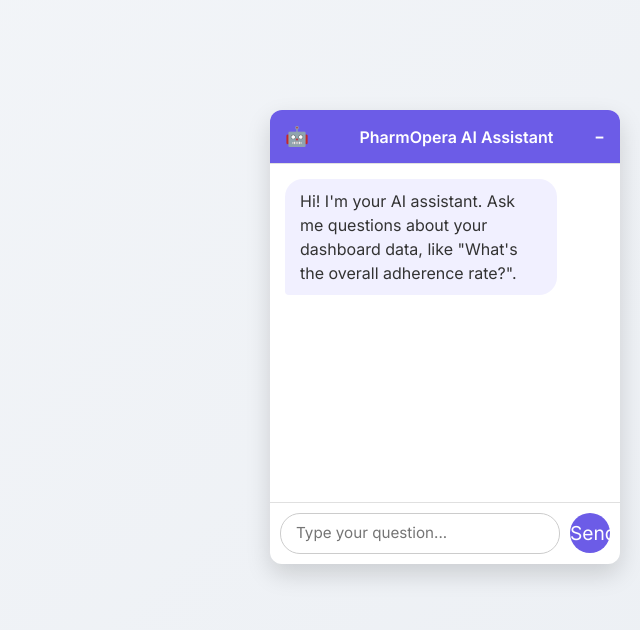
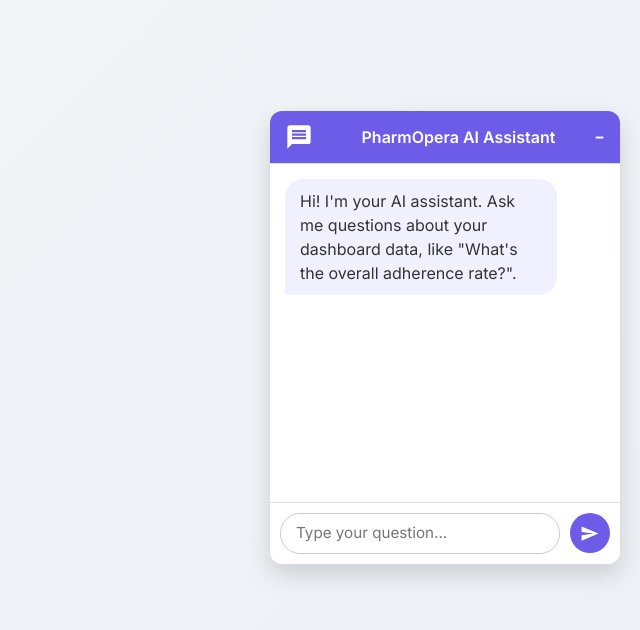
Before and after one commit to sterlingking1990/pharmoperaadmin, a Flask app: template templates/dashboard_modular.html in a window 1280 px wide. Shown: the part 216-846 px from the top of the page, without its empty margins (640-1280 px from the left). Run offline with Flask 3, Linux system fonts and the light colour scheme; the template is opened without the code that fills it, so the values that code supplies are empty; parts of the project's set-up code (start-up, migrations or seed data) failed here and were passed over; some libraries are stand-ins or nearby versions.

Commit message:
icon and logo on chat interface

```diff
--- a/static/css/chat-widget.css
+++ b/static/css/chat-widget.css
@@ -27,10 +27,17 @@
     align-items: center;
     border-bottom: 1px solid #e0e0e0;
 }
-.chat-widget-header span {
-    font-size: 1.2rem;
+.chat-header-logo {
+    height: 28px; /* Adjust as needed */
+    width: 28px; /* Set width for SVG */
     margin-right: 10px;
+    vertical-align: middle;
+    fill: currentColor; /* Inherit color from parent (header) */
 }
+/* .chat-widget-header span { /* Removed as emoji is replaced by image */
+    /* font-size: 1.2rem; */
+    /* margin-right: 10px; */
+/* } */
 
 #chat-toggle-btn {
     background: none;
@@ -130,6 +137,15 @@
     font-size: 1.2rem;
     cursor: pointer;
     transition: background-color 0.2s;
+    display: flex; /* For centering SVG */
+    align-items: center; /* For centering SVG */
+    justify-content: center; /* For centering SVG */
+}
+#chat-submit-btn svg {
+    vertical-align: middle; /* Align icon nicely */
+    fill: currentColor; /* Inherit color from button */
+    width: 1.2rem; /* Match button's font-size for icons */
+    height: 1.2rem;
 }
 #chat-submit-btn:hover {
     background-color: #5849c4;
--- a/templates/dashboard_modular.html
+++ b/templates/dashboard_modular.html
@@ -63,7 +63,10 @@
     <!-- Chat Widget -->
     <div id="chat-widget-container" class="draggable">
         <div class="chat-widget-header">
-            <span>🤖</span> PharmOpera AI Assistant
+            <svg class="chat-header-logo" xmlns="http://www.w3.org/2000/svg" viewBox="0 0 24 24" fill="currentColor">
+                <path d="M20 2H4c-1.1 0-1.99.9-1.99 2L2 22l4-4h14c1.1 0 2-.9 2-2V4c0-1.1-.9-2-2-2zm-2 12H6v-2h12v2zm0-3H6V9h12v2zm0-3H6V6h12v2z"/>
+            </svg>
+            PharmOpera AI Assistant
             <button id="chat-toggle-btn">-</button>
         </div>
         <div id="chat-widget-body">
@@ -74,7 +77,11 @@
             </div>
             <div id="chat-input-container">
                 <input type="text" id="chat-input" placeholder="Type your question...">
-                <button id="chat-submit-btn">Send</button>
+                <button id="chat-submit-btn">
+                    <svg xmlns="http://www.w3.org/2000/svg" width="24" height="24" viewBox="0 0 24 24" fill="currentColor">
+                        <path d="M2.01 21L23 12 2.01 3 2 10l15 2-15 2z"/>
+                    </svg>
+                </button>
             </div>
         </div>
     </div>
```
